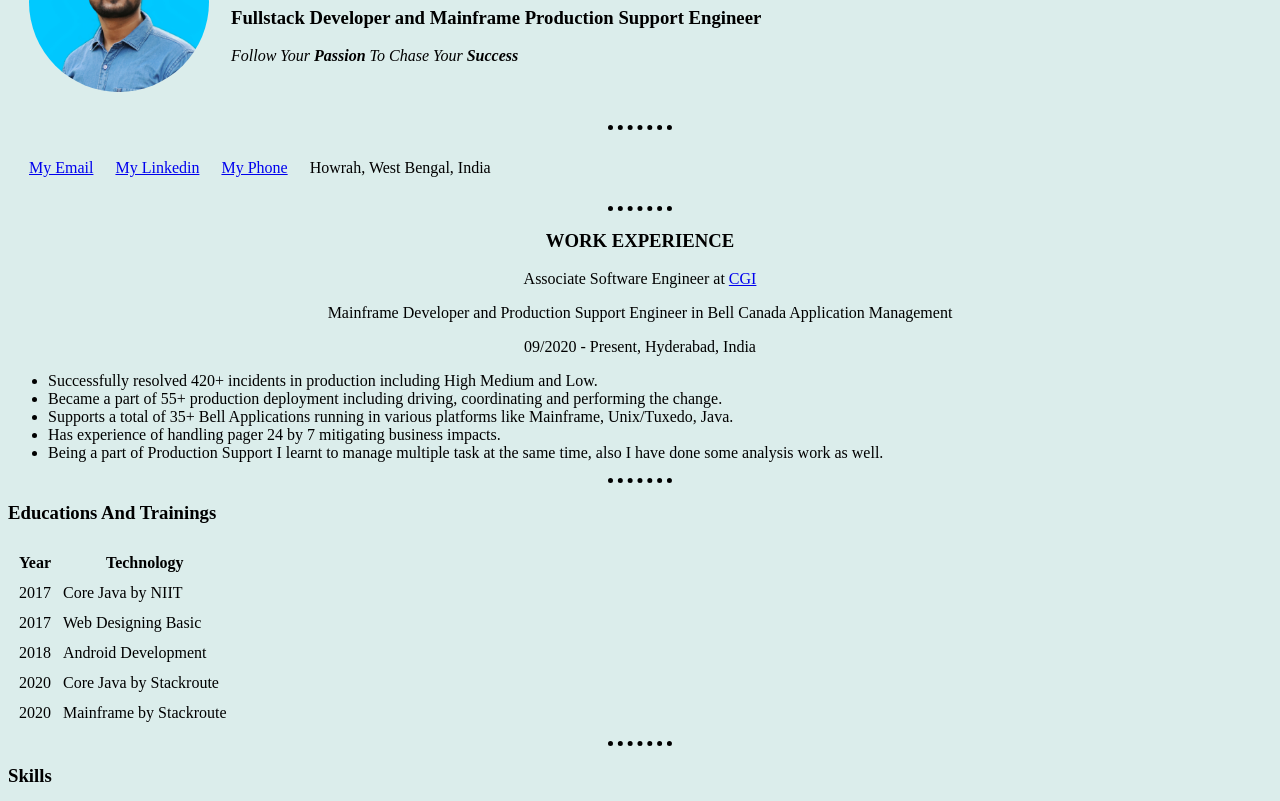
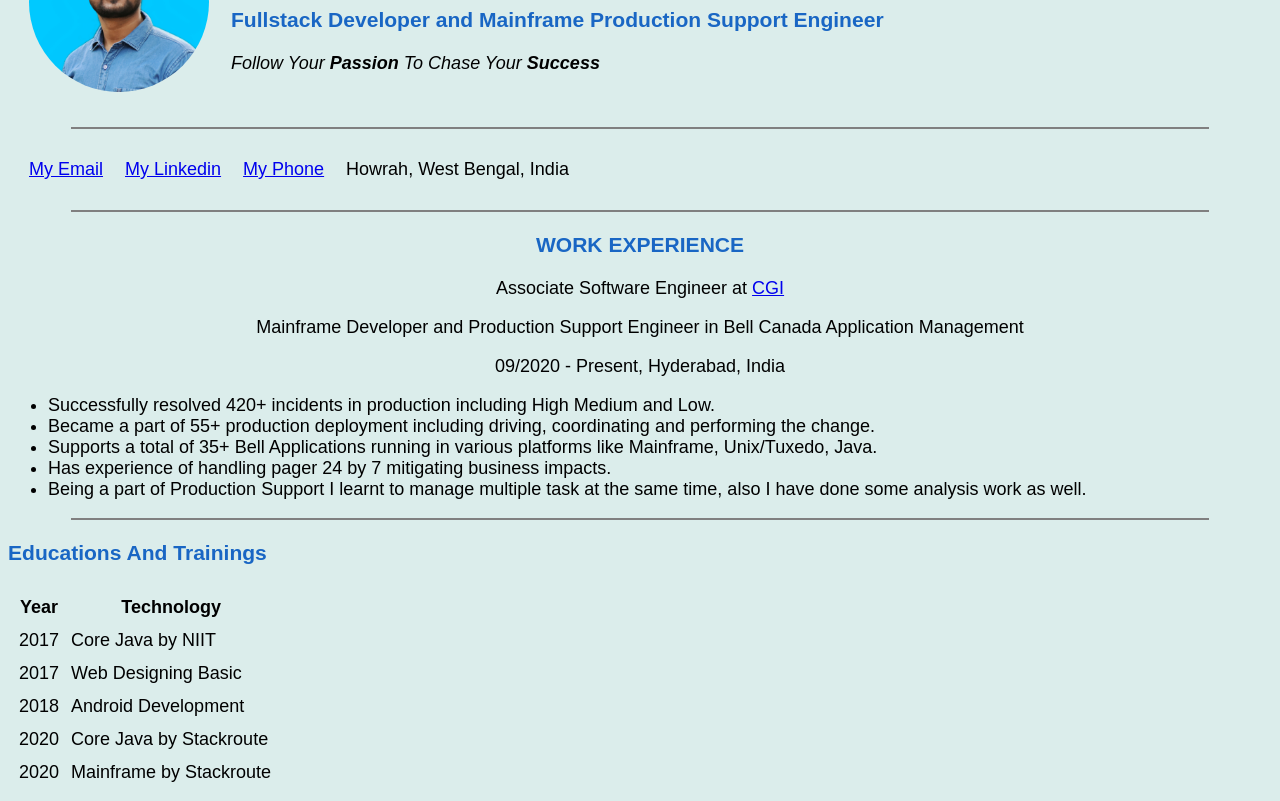
Before and after one commit to saikatdeyashi/myWeb, a plain HTML site: page index.html in a window 1280 px wide. Shown: the part 117-918 px from the top of the page. Drawn offline with Linux system fonts and the light colour scheme.

Commit message:
Version 1.0.3

```diff
--- a/css/style.css
+++ b/css/style.css
@@ -1,15 +1,26 @@
 body {
   background-color: #dbedeb;
+  font-family: Arial;
+  font-size: 18px;
 }
 
 hr {
-  border-color: black;
-  border-style: dotted none none none;
-  border-width: 5px;
-  width: 5%;
+  border-color: grey;
+  border-style: none;
+  border-top-style: solid;
+  border-width: 2px;
+  width: 90%;
 }
 
 img {
   border-radius: 50%;
   height: 180px;
 }
+
+h1 , h3 {
+  color: #1966c4;
+}
+
+ul {
+  font-size: 18px;
+}
```
